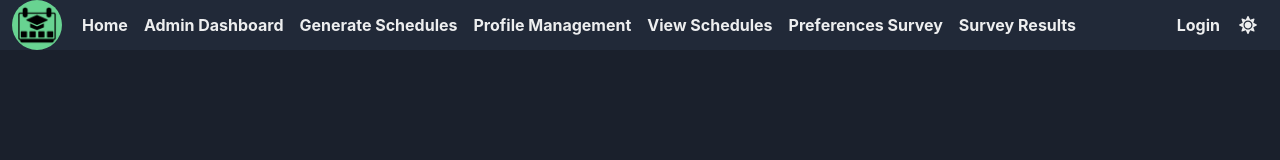
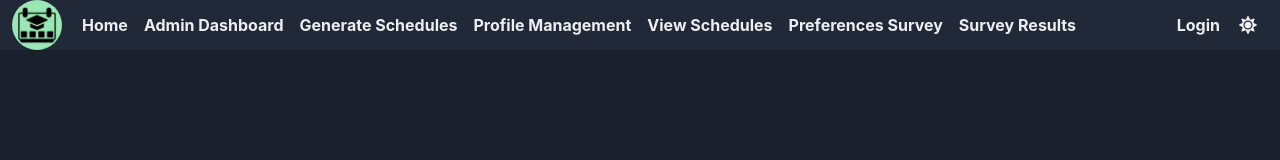
Before and after one commit to SENG499-S22-Company3/frontend, a React (Create React App) app: page / in a window 1280 px wide. Shown: the top 160 px of the page. Built offline with nearby package versions, Linux system fonts and the light colour scheme.

Commit message:
changed to lighter green.200

```diff
--- a/src/components/Nav.tsx
+++ b/src/components/Nav.tsx
@@ -99,7 +99,7 @@ export const NavHeader = () => {
       <Flex alignItems="center">
         {/* TODO: Eventually this will be replaced with a logo or something nicer */}
         <Box
-          bg="green.300"
+          bg="green.200"
           h="50px"
           w="50px"
           borderRadius="50%"
```
